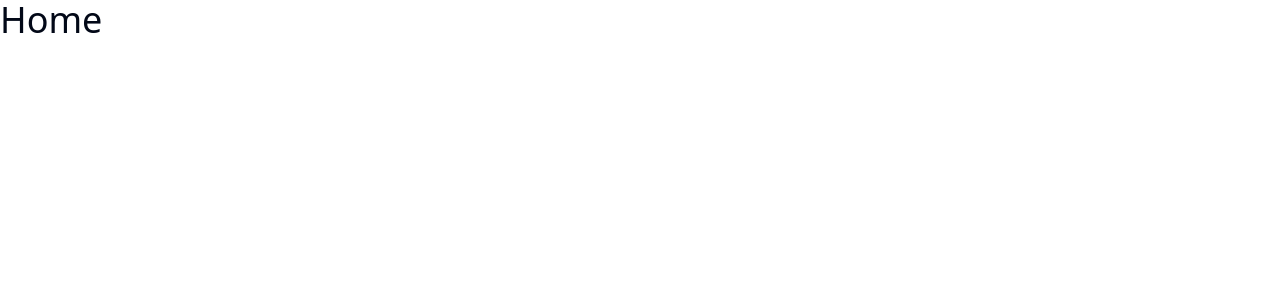
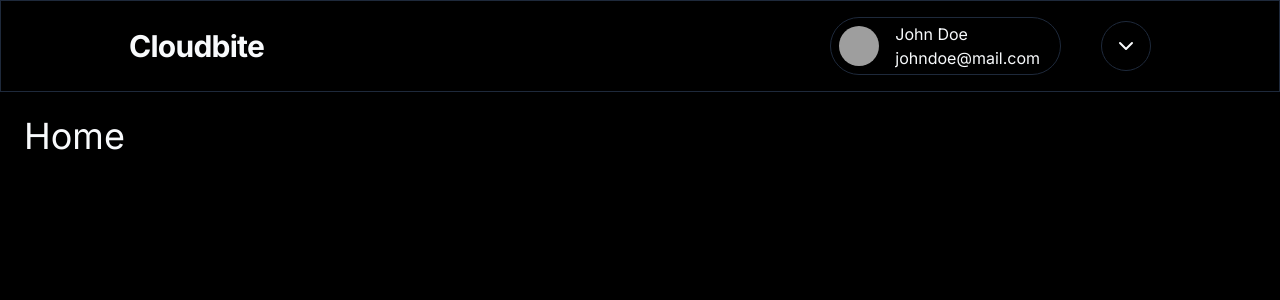
Before and after one commit to CloudBite-Social/FE, a React (Vite) app: page / in a window 1280 px wide. Shown: the top 300 px of the page. Built offline with nearby package versions, Linux system fonts and the light colour scheme; grey boxes are pictures that could not be loaded.

Commit message:
feat: add dark mode

```diff
--- a/src/components/navbar.tsx
+++ b/src/components/navbar.tsx
@@ -12,14 +12,15 @@ import {
 import { Avatar, AvatarFallback, AvatarImage } from "@/components/ui/avatar";
 
 import { ChevronDown } from "lucide-react";
+import { useTheme } from "@/utils/contexts/theme-provider";
 
 const Navbar = () => {
-  // const { setTheme, theme } = useTheme();
+  const { setTheme, theme } = useTheme();
 
-  // function handleTheme() {
-  //   const newTheme = theme === "light" ? "dark" : "light";
-  //   setTheme(newTheme);
-  // }
+  function handleTheme() {
+    const newTheme = theme === "light" ? "dark" : "light";
+    setTheme(newTheme);
+  }
 
   const navigate = useNavigate();
   return (
--- a/src/main.tsx
+++ b/src/main.tsx
@@ -1,9 +1,12 @@
 import ReactDOM from "react-dom/client";
 import App from "./routers";
 import "./styles/index.css";
+import { ThemeProvider } from "./utils/contexts/theme-provider";
 
 ReactDOM.createRoot(document.getElementById("root")!).render(
   <>
-    <App />
+    <ThemeProvider defaultTheme="dark" storageKey="vite-ui-theme">
+      <App />
+    </ThemeProvider>
   </>
 );
--- a/src/pages/index.tsx
+++ b/src/pages/index.tsx
@@ -1,8 +1,10 @@
+import Layout from "@/components/layout";
+
 const Home = () => {
   return (
-    <div>
+    <Layout>
       <h1 className="text-4xl">Home</h1>
-    </div>
+    </Layout>
   );
 };
 
--- /dev/null
+++ b/src/utils/contexts/theme-provider.tsx
@@ -0,0 +1,73 @@
+import { createContext, useContext, useEffect, useState } from "react";
+
+type Theme = "dark" | "light" | "system";
+
+type ThemeProviderProps = {
+  children: React.ReactNode;
+  defaultTheme?: Theme;
+  storageKey?: string;
+};
+
+type ThemeProviderState = {
+  theme: Theme;
+  setTheme: (theme: Theme) => void;
+};
+
+const initialState: ThemeProviderState = {
+  theme: "system",
+  setTheme: () => null,
+};
+
+const ThemeProviderContext = createContext<ThemeProviderState>(initialState);
+
+export function ThemeProvider({
+  children,
+  defaultTheme = "system",
+  storageKey = "vite-ui-theme",
+  ...props
+}: ThemeProviderProps) {
+  const [theme, setTheme] = useState<Theme>(
+    () => (localStorage.getItem(storageKey) as Theme) || defaultTheme
+  );
+
+  useEffect(() => {
+    const root = window.document.documentElement;
+
+    root.classList.remove("light", "dark");
+
+    if (theme === "system") {
+      const systemTheme = window.matchMedia("(prefers-color-scheme: dark)")
+        .matches
+        ? "dark"
+        : "light";
+
+      root.classList.add(systemTheme);
+      return;
+    }
+
+    root.classList.add(theme);
+  }, [theme]);
+
+  const value = {
+    theme,
+    setTheme: (theme: Theme) => {
+      localStorage.setItem(storageKey, theme);
+      setTheme(theme);
+    },
+  };
+
+  return (
+    <ThemeProviderContext.Provider {...props} value={value}>
+      {children}
+    </ThemeProviderContext.Provider>
+  );
+}
+
+export const useTheme = () => {
+  const context = useContext(ThemeProviderContext);
+
+  if (context === undefined)
+    throw new Error("useTheme must be used within a ThemeProvider");
+
+  return context;
+};
```
